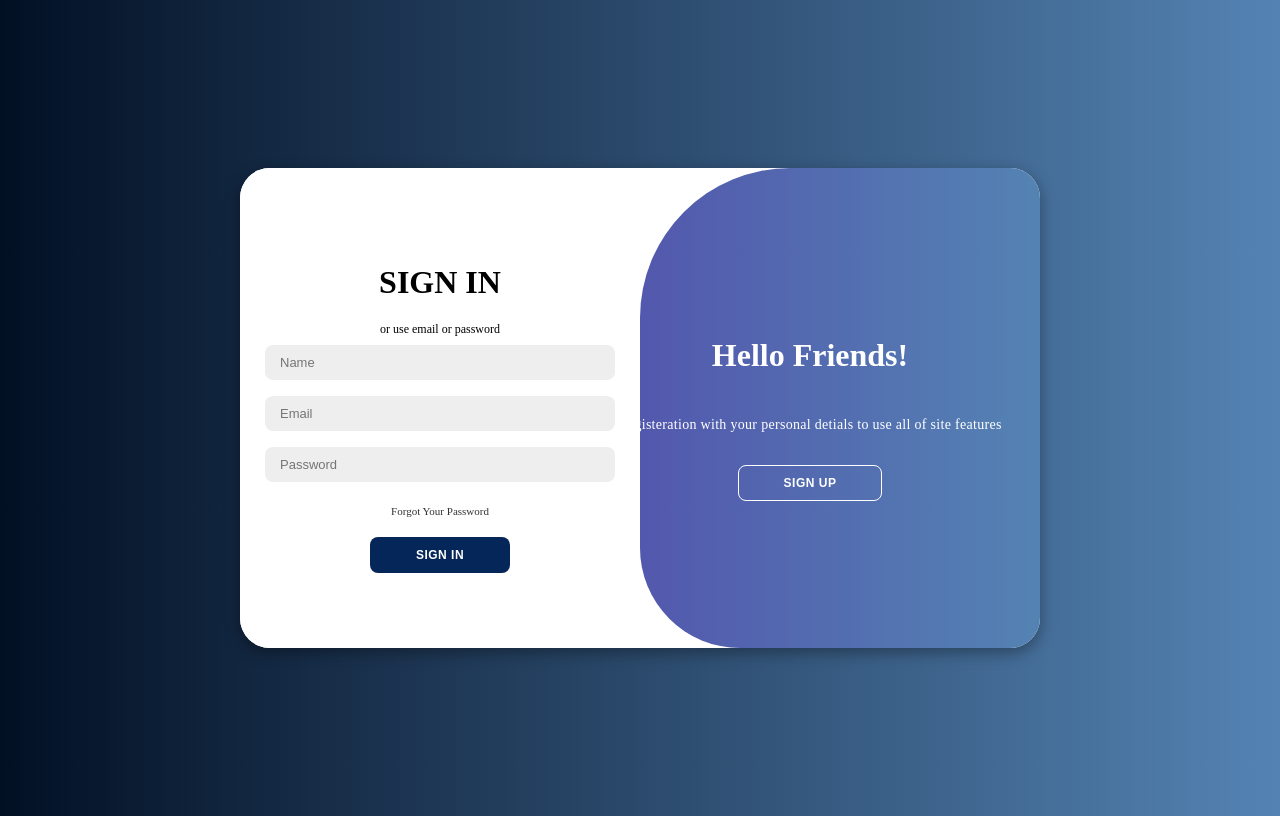
After one commit to SJenush/FarmerConsumerDirectInteraction, a PHP site: page /static/css/login.html in a window 1280 px wide. The commit adds this page. Run offline with PHP 8.4, Linux system fonts and the light colour scheme.

Commit message:
login and registration pages added

```diff
--- a/static/css/bg.css
+++ /dev/null
@@ -1,3 +0,0 @@
-body{
-    background-color: red;
-}
--- /dev/null
+++ b/static/css/login.html
@@ -0,0 +1,60 @@
+<!DOCTYPE html>
+<html lang="en">
+
+<head>
+    <meta charset="UTF-8">
+    <meta http-equiv="X-UA-Compatible" content="IE=edge">
+    <meta name="viewport" content="width=device-width, initial-scale=1.0">
+    <link rel="stylesheet" href="style.css">
+    <link rel="stylesheet" href="https://cdnjs.cloudflare.com/ajax/libs/font-awesome/6.4.2/css/all.min.css">
+    <title>LOGIN-PAGE</title>
+</head>
+
+<body>
+    <div class="container" id="container">
+        <div class="form-container sign-up">
+            <form>
+                <h1>Create Account</h1>
+                <span>
+                    or use email for registeration
+                </span>
+                <input type="text" placeholder="Name">
+                <input type="email" placeholder="Email">
+                <input type="password" placeholder="Password">
+                <button>Sign Up</button>
+            </form>
+        </div>
+
+        <div class="form-container sign-in">
+            <form>
+                <h1>SIGN IN</h1>
+                <span>
+                    or use email or password
+                </span>
+                <input type="text" placeholder="Name">
+                <input type="email" placeholder="Email">
+                <input type="password" placeholder="Password">
+                <a href="#">Forgot Your Password</a>
+                <button>Sign In</button>
+            </form>
+        </div>
+
+        <div class="toggle-container">
+            <div class="toggle">
+                <div class="toggle-panel toggle-left">
+                    <h1>Welcome Back!</h1>
+                    <p>Enter your personal detials to use all of site features</p>
+                    <button class="hidden" id="login">Sign In</button>
+                </div>
+                <div class="toggle-panel toggle-right">
+                    <h1>Hello Friends!</h1>
+                    <p>Registeration with your personal detials to use all of site features</p>
+                    <button class="hidden" id="register">Sign Up</button>
+                </div>
+            </div>
+        </div>
+    </div>
+    <script src="main.js"></script>
+</body>
+
+</html>
--- /dev/null
+++ b/static/css/main.js
@@ -0,0 +1,10 @@
+const container = document.getElementById('container');
+const registerBtn = document.getElementById('register');
+const loginBtn = document.getElementById('login');
+
+registerBtn.addEventListener('click', () =>{
+    container.classList.add("active")
+});
+loginBtn.addEventListener('click', () =>{
+    container.classList.remove("active")
+});
--- a/static/css/style.css
+++ b/static/css/style.css
@@ -1,7 +1,171 @@
+New! Keyboard shortcuts … Drive keyboard shortcuts have been updated to give you first-letters navigation
+ @import url('https://fonts.googleapis.com/css2?family=Montserrat:wght@300;400;500;600;700;800&display=swap');
+*{
+    margin: 0;
+    padding: 0;
+    box-sizing: border-box;
+    font-family: 'Montserrat', sans-serif;
+}
 body{
-    background-color: white;
-    color: red;
+    background-color: #021024;
+    background: linear-gradient(to right,#021024,#5483b3);
+    display: flex;
+    align-items: center;
+    justify-content: center;
+    flex-direction: column;
+    height: 100vh;
 }
-h1{
-    color: aliceblue;
+.container{
+    background-color: #fff;
+    border-radius: 30px;
+    box-shadow: 0 5px 15px rgba(0,0,0,0.35);
+    position: relative;
+    overflow: hidden;
+    width: 800px;
+    max-width: 100%;
+    min-height: 480px;
+
 }
+.container p{
+    font-size: 14px;
+    line-height: 20px;
+    letter-spacing: 0.3px;
+    margin: 20px 0px;
+}
+.container span{
+    font-size: 12px;
+}
+.container a{
+    color: #333;
+    font-size: 11px;
+    text-decoration: none;
+    margin: 15px 0 10px;
+}
+.container button{
+    background-color: #052659;
+    color: #fff;
+    font-size: 12px;
+    padding: 10px 45px;
+    border: 1px solid transparent;
+    border-radius: 8px;
+    font-weight: 600;
+    letter-spacing: 0.5px;
+    text-transform: uppercase;
+    margin-top: 10px;
+    cursor: pointer;
+}
+.container button.hidden{
+    background-color: transparent;
+    border-color: #fff;
+}
+.container form{
+    background-color: #fff;
+    display: flex;
+    align-items: center;
+    justify-content: center;
+    flex-direction: column;
+    padding: 0 40px;
+    height: 100%;
+}
+
+.container input{
+    background-color: #eee;
+    border: none;
+    margin: 8px 0;
+    padding: 10px 15px;
+    font-size: 13px;
+    border-radius: 8px;
+    width: 100%;
+    outline: none;
+}
+.form-container{
+    position: absolute;
+    top: 0;
+    height: 100%;
+    transition: all 0.6s ease-in-out;
+}
+.sign-in{
+    left: 0;
+    width: 50%;
+    z-index: 2;
+}
+.container.active .sign-in{
+    transform: translateX(100%);
+}
+.sign-up{
+    left: 0;
+    width: 50%;
+    opacity: 0;
+    z-index: 1;
+}
+.container.active .sign-up{
+    transform: translateX(100%);
+    opacity: 1;
+    z-index: 5;
+    animation: move 0.6s;
+}
+@keyframes move{
+    0%, 49.99%{
+        opacity: 0;
+        z-index: 1;
+    }
+    50%,100%{
+        opacity: 1;
+        z-index: 5;
+    }
+}
+.toggle-container{
+    position: absolute;
+    top: 0;
+    left: 50%;
+    width: 50%;
+    height: 100%;
+    overflow: hidden;
+    transition: all 0.6s ease-in-out;
+    border-radius: 150px 0 0 100px;
+    z-index: 1000;
+}
+
+.container.active .toggle-container{
+    transform: translatex(-100%);
+    border-radius: 0 150px 100px 0;
+}
+.toggle{
+    background-color: #512da8;
+    height: 100%;
+    background: linear-gradient(to right,#512da8,#5483b3);
+    color: #fff;
+    position: relative;
+    left: -100%;
+    height: 100%;
+    width: 200%;
+    transform: translateX(0);
+    transition: all 0.6s ease-in-out;
+}
+.toggle-panel{
+    position: absolute;
+    width: 50%;
+    height: 100%;
+    display: flex;
+    align-items: center;
+    justify-content: center;
+    flex-direction: column;
+    padding: 0 30px;
+    text-align: center;
+    top: 0;
+    transform: translateX(0);
+    transition: all 0.6s ease-in-out;
+}
+.toggle-left{
+    transform: translateX(-200%);
+}
+.container.active .toggle-left{
+    transform: translateX(100%);
+}
+.toggle-right{
+    right: 0;
+    transform: translateX(0);
+}
+.container.active .toggle-right{
+    transform: translateX(200%);
+}
```
